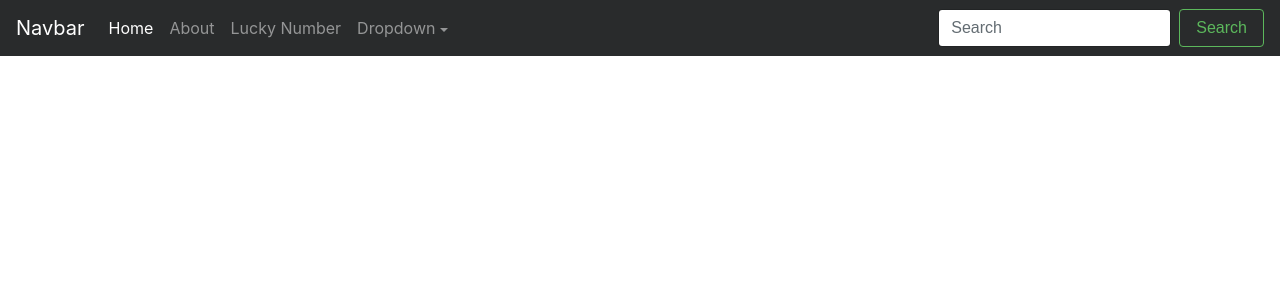
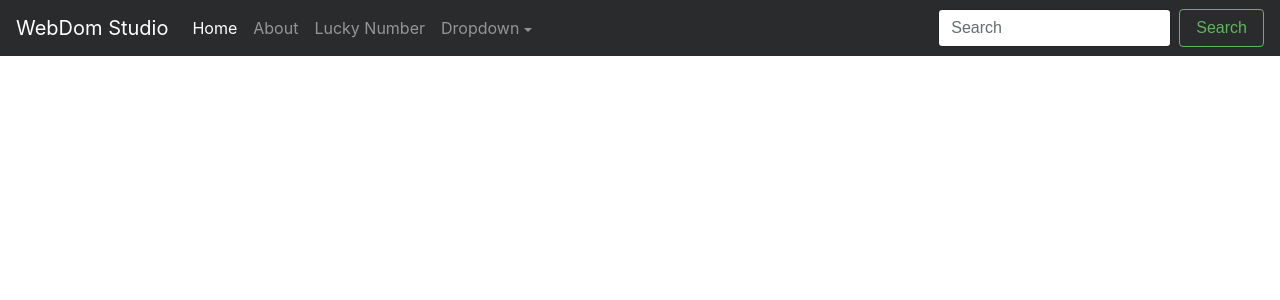
Before and after one commit to GolovaVasilenko/symfonylearn, a Symfony app: template templates/base.html.twig in a window 1280 px wide. Shown: the top 300 px of the page. Run offline with Twig, Linux system fonts and the light colour scheme; the template is opened without the code that fills it, so the values that code supplies are empty; some libraries are stand-ins or nearby versions.

Commit message:
change logo

```diff
--- a/templates/base.html.twig
+++ b/templates/base.html.twig
@@ -18,7 +18,7 @@
                     <button class="navbar-toggler navbar-toggler-right" type="button" data-toggle="collapse" data-target="#navbarsExampleDefault" aria-controls="navbarsExampleDefault" aria-expanded="false" aria-label="Toggle navigation">
                         <span class="navbar-toggler-icon"></span>
                     </button>
-                    <a class="navbar-brand" href="#">Navbar</a>
+                    <a class="navbar-brand" href="/">WebDom Studio</a>
 
                     <div class="collapse navbar-collapse" id="navbarsExampleDefault">
                         <ul class="navbar-nav mr-auto">
```
